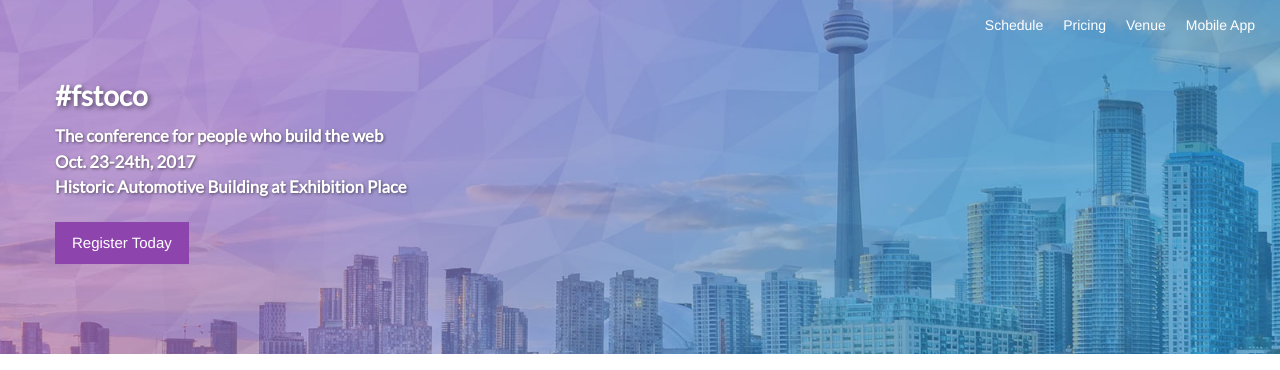
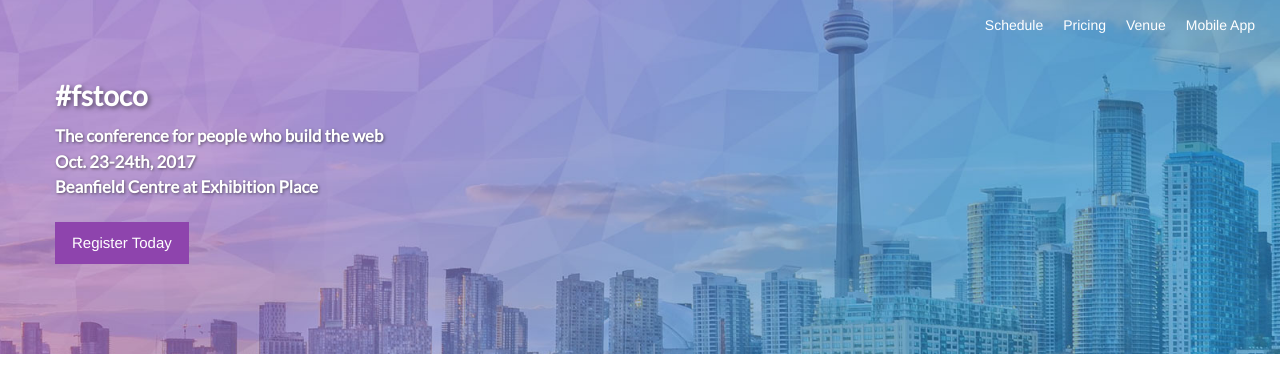
Before and after one commit to fullstackto/fsto2017, a Jekyll site: the page built from coc/index.html, in a window 1280 px wide and 900 px high. Shown: the top 370 px of the window. Built offline with Jekyll 4.4.1, drawn with Linux system fonts in a browser that asks for light colours.

Commit message:
Beanfield Update

```diff
--- a/_includes/header.html
+++ b/_includes/header.html
@@ -2,7 +2,7 @@
   <header class="header container">
     <div class="cta">
       <h1>#fstoco</h1>
-      <h2>The conference for people who build the web<br /> Oct. 23-24th, 2017 <br/>Historic Automotive Building at Exhibition Place</h2>
+      <h2>The conference for people who build the web<br /> Oct. 23-24th, 2017 <br/>Beanfield Centre at Exhibition Place</h2>
       <p><a href="https://ti.to/fstoco/2017" class="btn btn-lg btn-reg">Register Today</a></p>
     </div>
   </header>
```
